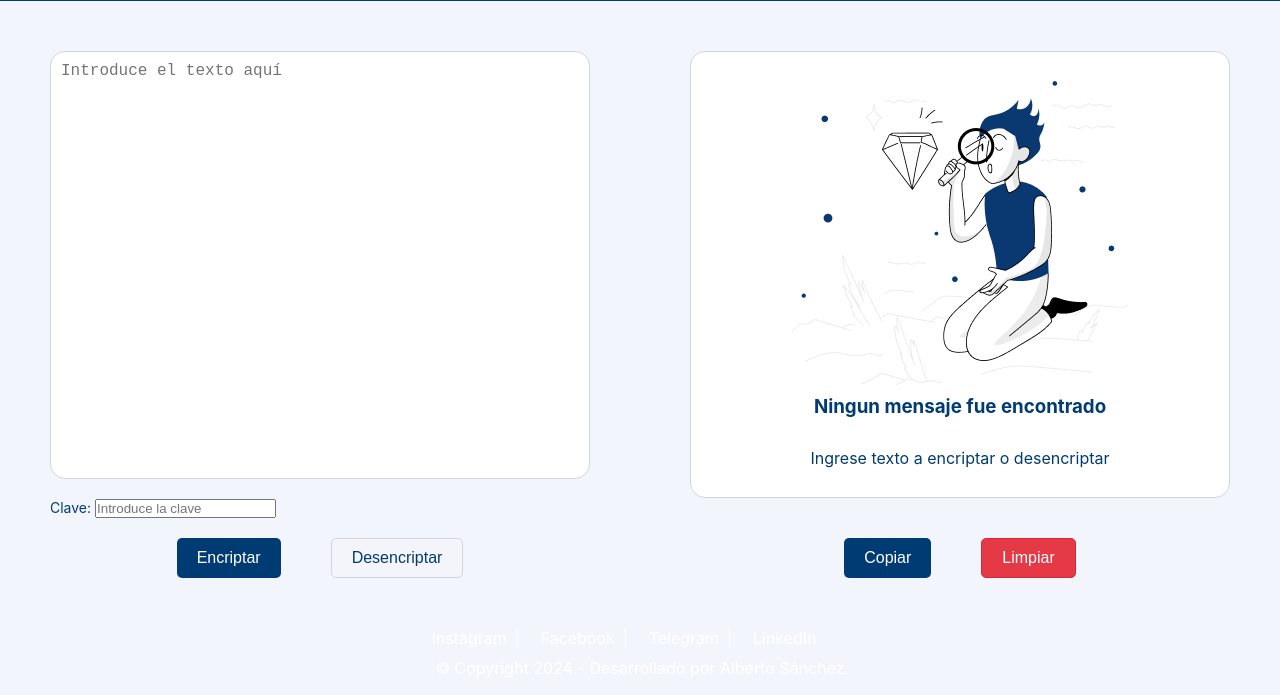
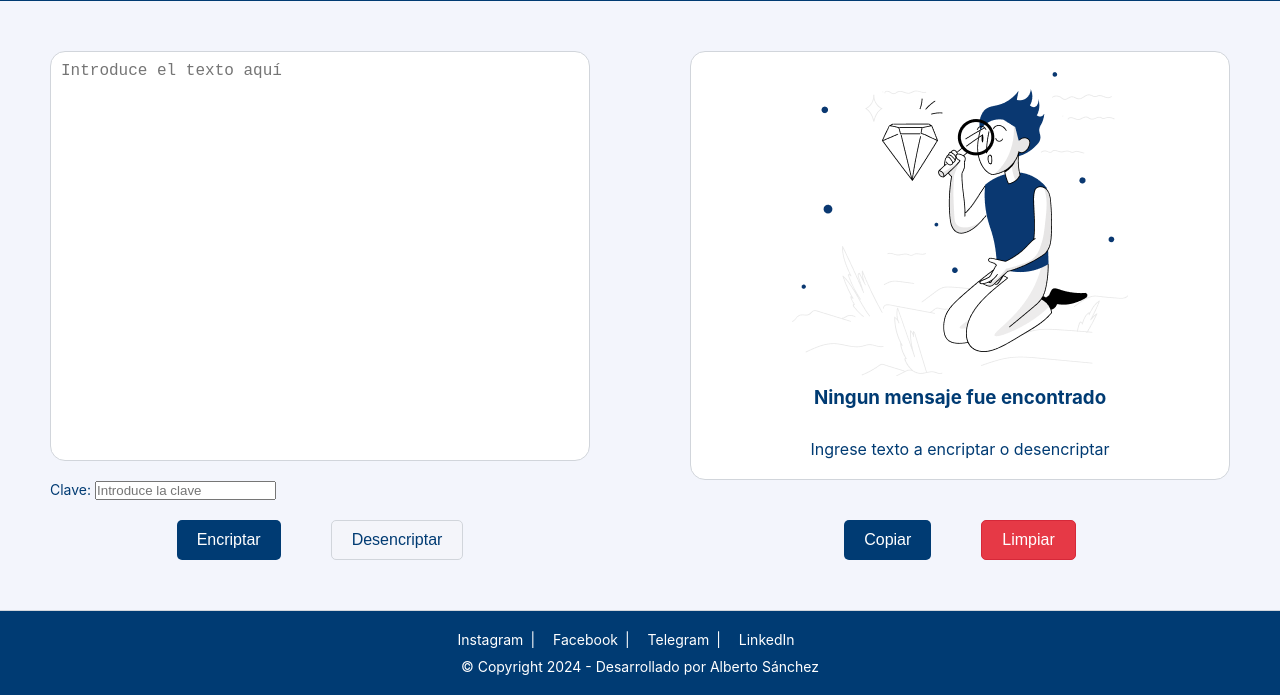
Before and after one commit to Alberto-nube/Challenge-Encriptador-de-texto, a plain HTML site: page index.html in a window 1280 px wide. Shown: the part 122-817 px from the top of the page. Drawn offline with Linux system fonts and the light colour scheme.

Commit message:
Actualización de footer

```diff
--- a/styles.css
+++ b/styles.css
@@ -252,6 +252,15 @@ button {
     }
 }
 
+footer {
+    background-color: var(--primary-color);
+    color: var(--white-color);
+    text-align: center;
+    padding: 20px 0; /* Espacio aumentado para mejorar la separación */
+    font-size: var(--font-size-small);
+    border-top: 1px solid var(--accent-color); /* Borde superior para separación visual */
+}
+
 footer .footer-content {
     display: flex;
     justify-content: center;
@@ -288,10 +297,3 @@ footer .footer-content {
 .footer-credits p {
     margin: 0;
 }
-
-
-
-
-
-    margin: 0;
-}
```
